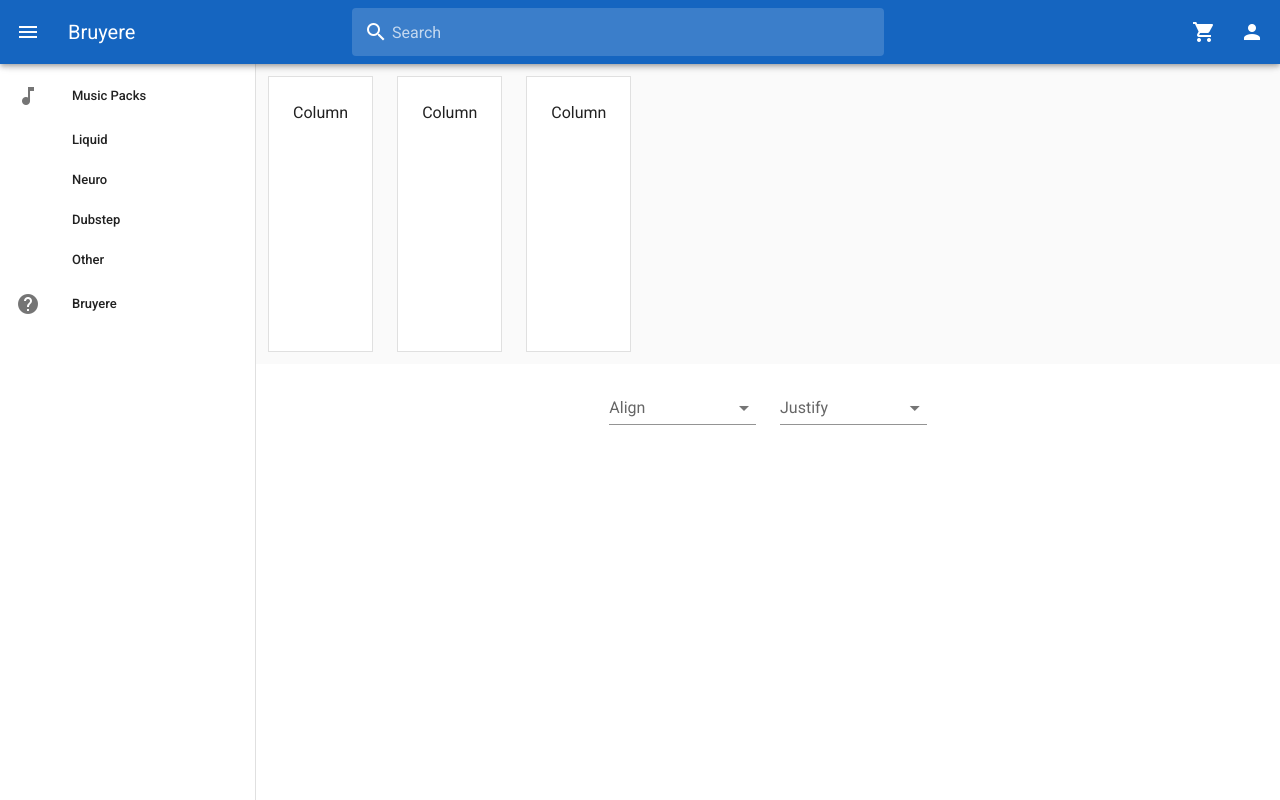
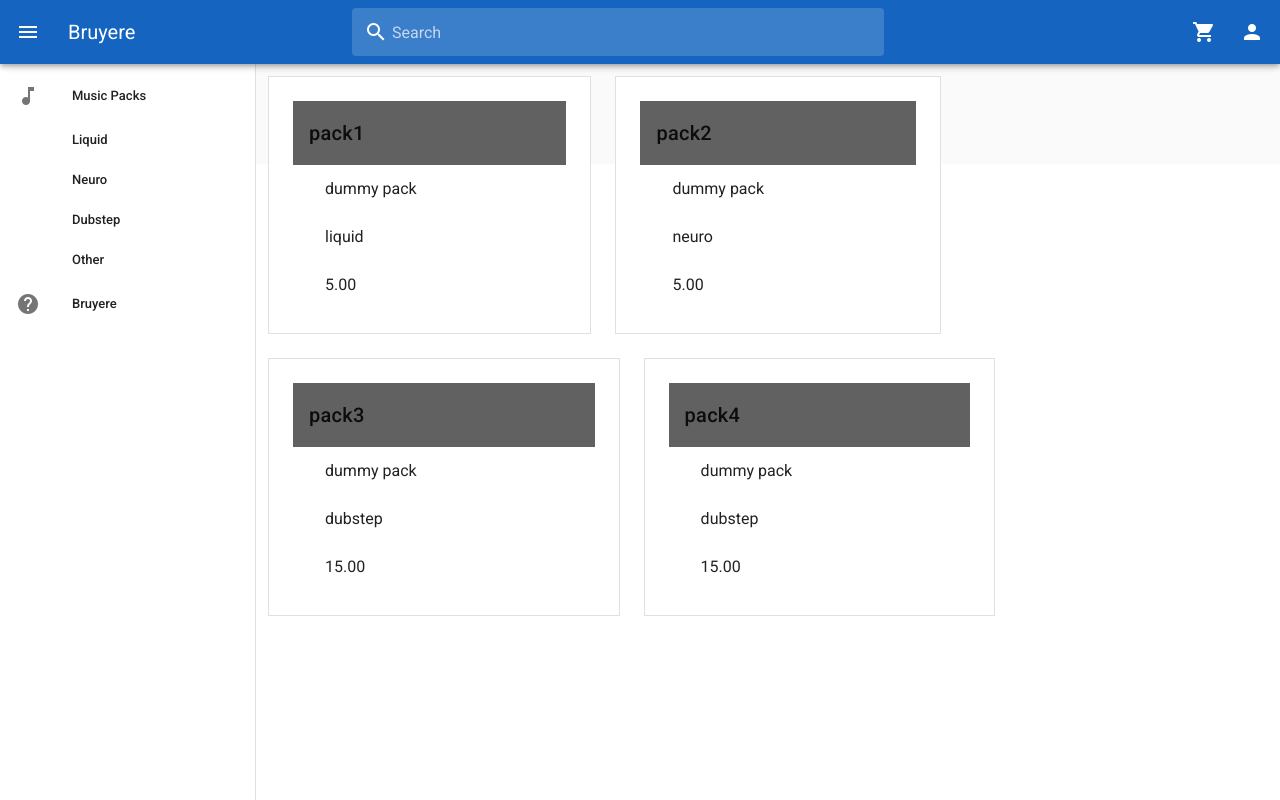
Before and after one commit to StefanHeijden/svm, a Vue app: page / in a window 1280 px wide. Built offline with nearby package versions, Linux system fonts and the light colour scheme.

Commit message:
Added basic filtering to the packs

```diff
--- a/src/App.vue
+++ b/src/App.vue
@@ -85,7 +85,7 @@
 
     <!--Content-->
     <v-content>
-      <packs v-if="page == 'packs'"></packs>
+      <packs v-if="page != 'info'" v-bind:title="page" ></packs>
       <info v-if="page == 'info'"></info>
       <account v-if="page == 'account'"/>
     </v-content>
--- a/src/components/Account.vue
+++ b/src/components/Account.vue
@@ -18,7 +18,7 @@
             align="center"
             justify="center"
           >
-            <div class="display-3">{{ slide }} Slide</div>
+            <div class="display-3">{{ slide }} Account</div>
           </v-row>
         </v-sheet>
       </v-carousel-item>
--- a/src/components/Info.vue
+++ b/src/components/Info.vue
@@ -18,7 +18,7 @@
             align="center"
             justify="center"
           >
-            <div class="display-3">{{ slide }} Slide</div>
+            <div class="display-3">{{ slide }} Info</div>
           </v-row>
         </v-sheet>
       </v-carousel-item>
--- a/src/components/Packs.vue
+++ b/src/components/Packs.vue
@@ -6,42 +6,41 @@
           :align="alignment"
           :justify="justify"
           class="grey lighten-5"
-          style="height: 300px;"
+          style="height: 100px;"
         >
           <v-card
-            v-for="n in 3"
-            :key="n"
+            v-for="{name, description, type, price} in filter(title)"
+            :key="name"
             class="ma-3 pa-6"
             outlined
             tile
           >
-            Column
+            <v-card-title class="grey darken-2">
+                  {{name}}
+            </v-card-title>
+            <v-container>
+              <v-row class="mx-2">
+                <v-col
+                  class="align-center justify-space-between"
+                  cols="12"
+                >
+                {{description}}
+                </v-col>
+                <v-col
+                  class="align-center justify-space-between"
+                  cols="12"
+                >
+                {{type}}
+                </v-col>
+                <v-col
+                  class="align-center justify-space-between"
+                  cols="12"
+                >
+                {{price}}
+                </v-col>
+              </v-row>
+            </v-container>
           </v-card>
-        </v-row>
-      </v-col>
-      <v-col cols="12">
-        <v-row justify="center">
-          <v-col
-            cols="6"
-            md="2"
-          >
-            <v-select
-              v-model="alignment"
-              :items="alignmentsAvailable"
-              label="Align"
-            ></v-select>
-          </v-col>
-
-          <v-col
-            cols="6"
-            md="2"
-          >
-            <v-select
-              v-model="justify"
-              :items="justifyAvailable"
-              label="Justify"
-            ></v-select>
-          </v-col>
         </v-row>
       </v-col>
     </v-row>
@@ -49,15 +48,30 @@
 </template>
 
 <script>
+let self = this;
 export default {
   name: 'packs',
+  props: ['title', 'seachstring'],
+  methods: {
+    filter: function(title){
+      var temp = [
+        {name: 'pack1', description: 'dummy pack', type: 'liquid', price: '5.00', image: 'assets/logo.png'},
+        {name: 'pack2', description: 'dummy pack', type: 'neuro', price: '5.00', image: 'assets/logo.png'},
+        {name: 'pack3', description: 'dummy pack', type: 'dubstep', price: '15.00', image: 'assets/logo.png'},
+        {name: 'pack4', description: 'dummy pack', type: 'dubstep', price: '15.00', image: 'assets/logo.png'}
+      ];
+      var result = [];
+      var n;
+      for(n in temp){
+        if(title=='packs' || title==temp[n].type){
+          result.push(temp[n]);
+        }
+      }
+      return result;
+    },
+  },
   data () {
     return {
-      cards: [
-      {name: 'pack1', description: 'dummy pack', price: '5.00', image: 'assets/logo.png'},
-      {name: 'pack2', description: 'dummy pack', price: '5.00', image: 'assets/logo.png'},
-      {name: 'pack3', description: 'dummy pack', price: '15.00', image: 'assets/logo.png'}
-    ]
     }
   }
 }
```
